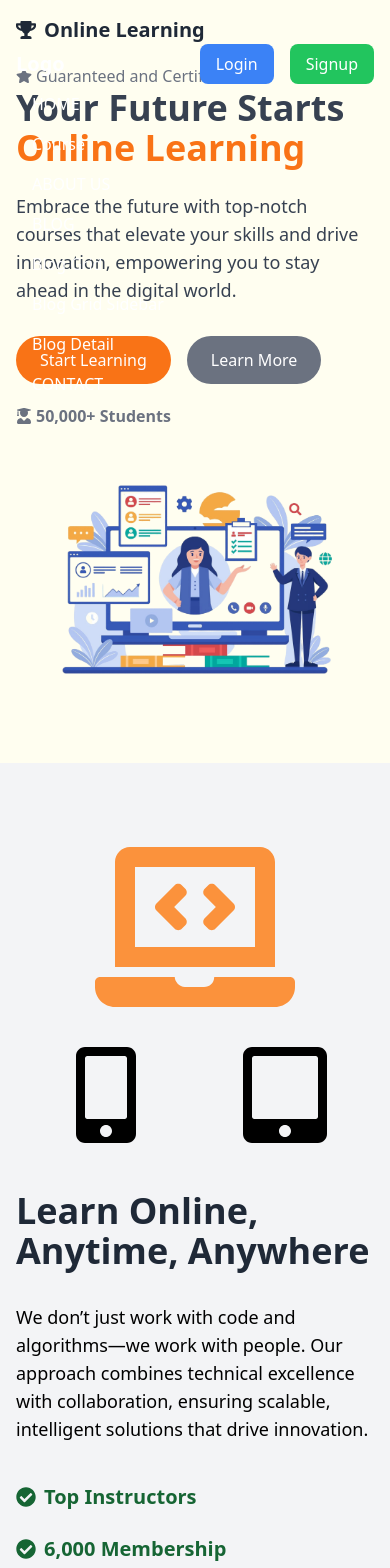
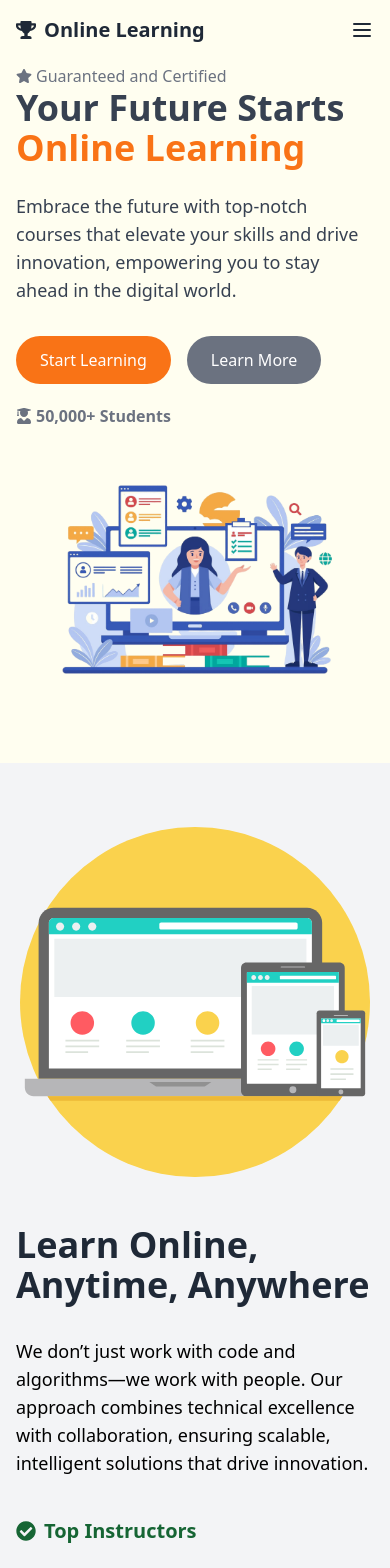
Before and after one commit to frontendvault/saas-landing, a Next.js app: page / in a window 390 px wide. Shown: the top 1568 px of the page. Built offline with nearby package versions, Linux system fonts and the light colour scheme.

Commit message:
responsive and updates

```diff
--- /dev/null
+++ b/app/components/About.jsx
@@ -0,0 +1,54 @@
+
+import Image from 'next/image'
+import {
+  FaCheckCircle,
+  FaCode,
+  FaLaptopCode,
+  FaMobile,
+  FaMobileAlt,
+  FaTabletAlt
+} from 'react-icons/fa'
+
+const About = () => {
+  return (
+    <section className='py-16 bg-gray-100 md:h-screen flex items-center' id='about'>
+      <div className='container mx-auto px-4 grid grid-cols-1 md:grid-cols-2 gap-12 items-center'>
+        <div className='flex flex-col justify-center'>
+         <Image src="/responsive.svg" height={350} width={350} alt="Learn from anywhere" className='mx-auto' />
+        </div>
+
+        <div>
+          <h2 className='text-4xl font-bold text-gray-800 mb-8'>
+            Learn Online, Anytime, Anywhere
+          </h2>
+          <p className='text-lg mb-10'>
+            We don’t just work with code and algorithms—we work with people. Our
+            approach combines technical excellence with collaboration, ensuring
+            scalable, intelligent solutions that drive innovation.
+          </p>
+
+          <div className='grid md:grid-cols-2 gap-6'>
+            <h3 className='text-xl font-semibold text-green-800 flex items-center'>
+              {' '}
+              <FaCheckCircle className='mr-2 ' /> Top Instructors
+            </h3>
+            <h3 className='text-xl font-semibold text-green-800 flex items-center'>
+              <FaCheckCircle className='mr-2 ' /> 6,000 Membership
+            </h3>
+            <h3 className='text-xl font-semibold text-green-800 flex items-center'>
+              <FaCheckCircle className='mr-2 ' /> 3,020 Online Courses
+            </h3>
+            <h3 className='text-xl font-semibold text-green-800 flex items-center'>
+              <FaCheckCircle className='mr-2 ' /> Online Certifications
+            </h3>
+          </div>
+          <button className='bg-green-700 hover:bg-green-800 ease-in-out duration-200 py-2 px-6 rounded-full text-white font-medium uppercase mt-10'>
+            Find Out more{' '}
+          </button>
+        </div>
+      </div>
+    </section>
+  )
+}
+
+export default About
--- a/app/components/Navbar.jsx
+++ b/app/components/Navbar.jsx
@@ -1,57 +1,64 @@
-// components/Navbar.js
-
+"use client"
 import Link from 'next/link';
 import { FaTrophy } from 'react-icons/fa';
+import { useState } from 'react'; // Import useState for toggle functionality
 
 const Navbar = () => {
+  const [isMenuOpen, setIsMenuOpen] = useState(false); // State for toggling mobile menu
+
+  const toggleMenu = () => {
+    setIsMenuOpen(!isMenuOpen); // Toggle the state when the hamburger icon is clicked
+  };
+
   return (
-    <nav className=" p-4 absolute w-full">
+    <nav className="p-4 absolute w-full">
       <div className="max-w-7xl mx-auto flex items-center justify-between">
         {/* Logo on the left */}
         <div className="text-gray-800 text-xl font-bold">
-          <Link href="/" className='flex items-center'> <FaTrophy className='mr-2'/> Online Learning</Link>
+          <Link href="/" className='flex items-center'>
+            <FaTrophy className='mr-2'/> Online Learning
+          </Link>
         </div>
 
-        {/* Navbar Links */}
+        {/* Navbar Links for larger screens */}
         <div className="hidden md:flex space-x-6 mx-auto">
-          <Link href="/" className="text-gray-600 hover:text-gray-900">Home</Link>
-          <Link href="/course" className="text-gray-600 hover:text-gray-900">Course</Link>
-          <Link href="/about" className="text-gray-600 hover:text-gray-900">About Us</Link>
-          <Link href="/blog" className="text-gray-600 hover:text-gray-900">Blog</Link>
-          <Link href="/contact" className="text-gray-600 hover:text-gray-900">Contact</Link>
+          <Link href="#about" className="text-gray-600 hover:text-gray-900">About</Link>
+          <Link href="#features" className="text-gray-600 hover:text-gray-900">Features</Link>
+          <Link href="#courses" className="text-gray-600 hover:text-gray-900">Course</Link>
+          <Link href="#services" className="text-gray-600 hover:text-gray-900">Services</Link>
+          <Link href="#pricing" className="text-gray-600 hover:text-gray-900">Pricing</Link>
         </div>
 
-        {/* Login/Signup Buttons on the right */}
+        {/* Login/Signup Buttons on the right for larger screens */}
         <div className="hidden md:flex space-x-4">
-          <button className="text-white bg-blue-500 hover:bg-blue-600 py-2 px-4 rounded-lg">Login</button>
-          <button className="text-white bg-green-500 hover:bg-green-600 py-2 px-4 rounded-lg">Signup</button>
+          <button className="text-white bg-gray-500 hover:bg-gray-600 py-2 px-4 rounded-full duration-200 ease-in-out">Login</button>
+          <button className="text-white bg-green-700 hover:bg-green-800 py-2 px-4 rounded-full duration-200 ease-in-out">Signup</button>
+        </div>
+
+        {/* Hamburger Icon for Mobile */}
+        <div className="md:hidden flex items-center">
+          <button onClick={toggleMenu} className="text-gray-800">
+            {/* Hamburger Icon */}
+            <svg xmlns="http://www.w3.org/2000/svg" fill="none" viewBox="0 0 24 24" stroke="currentColor" className="w-6 h-6">
+              <path strokeLinecap="round" strokeLinejoin="round" strokeWidth="2" d="M4 6h16M4 12h16M4 18h16"></path>
+            </svg>
+          </button>
         </div>
       </div>
 
-      {/* Mobile Responsive Navbar */}
-      <div className="md:hidden flex justify-between items-center">
-        <div className="text-white text-xl font-bold">
-          <Link href="/">Logo</Link>
+      {/* Mobile Menu (Conditional Rendering based on state) */}
+      {isMenuOpen && (
+        <div className="md:hidden px-4 py-2 space-y-4 bg-gray-800">
+          <Link href="/course" className="block text-white hover:text-yellow-400">Course</Link>
+          <Link href="/about" className="block text-white hover:text-yellow-400">About</Link>
+          <Link href="/blog" className="block text-white hover:text-yellow-400">Blog</Link>
+          <Link href="/contact" className="block text-white hover:text-yellow-400">Contact</Link>
+          <div className="space-y-2 mt-4">
+            <button className="w-full text-white bg-blue-500 hover:bg-blue-600 py-2 px-4 rounded-lg">Login</button>
+            <button className="w-full text-white bg-green-500 hover:bg-green-600 py-2 px-4 rounded-lg">Signup</button>
+          </div>
         </div>
-        <div className="flex md:hidden space-x-4">
-          <button className="text-white bg-blue-500 hover:bg-blue-600 py-2 px-4 rounded-lg">Login</button>
-          <button className="text-white bg-green-500 hover:bg-green-600 py-2 px-4 rounded-lg">Signup</button>
-        </div>
-      </div>
-
-      {/* Mobile Menu */}
-      <div className="md:hidden">
-        <div className="px-4 py-2 space-y-4">
-          <Link href="/" className="block text-white hover:text-yellow-400">HOME</Link>
-          <Link href="/course" className="block text-white hover:text-yellow-400">Course</Link>
-          <Link href="/about" className="block text-white hover:text-yellow-400">ABOUT US</Link>
-          <Link href="/blog" className="block text-white hover:text-yellow-400">BLOG</Link>
-          <Link href="/blog-grid" className="block text-white hover:text-yellow-400">Blog Grid</Link>
-          <Link href="/blog-grid-sidebar" className="block text-white hover:text-yellow-400">Blog Grid Sidebar</Link>
-          <Link href="/blog-detail" className="block text-white hover:text-yellow-400">Blog Detail</Link>
-          <Link href="/contact" className="block text-white hover:text-yellow-400">CONTACT</Link>
-        </div>
-      </div>
+      )}
     </nav>
   );
 };
--- a/app/components/Pricing.jsx
+++ b/app/components/Pricing.jsx
@@ -43,7 +43,7 @@ const pricingPlans = [
 
 const Pricing = () => {
   return (
-    <div className="container mx-auto py-8 px-5 md:px-0">
+    <div className="container mx-auto py-8 px-5 md:px-0" id="pricing">
       <h2 className="text-4xl font-extrabold text-center text-gray-800 mb-16">
       Select a Plan  That Suits You
       </h2>
@@ -65,7 +65,7 @@ const Pricing = () => {
                 </li>
               ))}
             </ul>
-            <button className="mt-6 px-6 py-3 bg-gray-500 text-white rounded-full hover:bg-gray-700 font-medium">
+            <button className="mt-6 px-6 py-3 bg-green-700 text-white rounded-full hover:bg-green-800 font-medium">
               Choose Plan
             </button>
           </div>
--- a/app/components/Services.jsx
+++ b/app/components/Services.jsx
@@ -1,60 +1,64 @@
-// components/FeatureSection.js
+import { MdOutlineDesignServices } from "react-icons/md";
+import { IoFitness } from "react-icons/io5";
+import { PiSpeakerHighBold } from "react-icons/pi";
 
-import {
-  FaCheckCircle,
-  FaCode,
-  FaLaptopCode,
-  FaMobile,
-  FaMobileAlt,
-  FaTabletAlt
-} from 'react-icons/fa'
+
+
+import React from 'react';
+import { FaLaptopCode } from "react-icons/fa";
 
 const Services = () => {
   return (
-    <section className='py-16 bg-gray-100 md:h-screen flex items-center'>
-      <div className='container mx-auto px-4 grid grid-cols-1 md:grid-cols-2 gap-12 items-center'>
-        <div className='flex flex-col'>
-          <div className='flex justify-center mb-5'>
-            <FaLaptopCode size={200} className='text-orange-400' />
+    <div className="container mx-auto p-4 md:h-screen flex items-center mt-20 md:mt-0" id="services">
+      <div className="grid grid-cols-1 md:grid-cols-2 gap-6">
+
+        {/* First Grid - Heading, Paragraph, and Button */}
+        <div className="flex flex-col justify-center space-y-4">
+          <h2 className="text-4xl font-extrabold text-gray-600">Online Classes For Remote Learning</h2>
+          <p className="text-lg text-gray-500 ">
+            Online learning offers a flexible, convenient, and efficient way to enhance your skills from the comfort of your home. With a wide range of courses available, remote learning opens up numerous opportunities for personal and professional growth.
+          </p>
+          <button className="px-6 py-3 text-white bg-green-600 hover:bg-green-700 w-[200px] rounded-full font-medium flex mt-4 justify-center">
+            Explore Courses
+          </button>
+        </div>
+
+        {/* Second Grid - 4 Sections with 2 columns */}
+        <div className="grid grid-cols-1 md:grid-cols-2 gap-6">
+          <div className='shadow-2xl rounded-xl p-5'>
+            <span className="text-6xl text-orange-400 flex ">{<MdOutlineDesignServices/>}</span>
+            <h3 className="text-xl font-bold text-gray-800 my-4">Arts &amp; Design</h3>
+            <p className="text-gray-600">
+              Explore creative courses that allow you to express your artistic side and develop design skills.
+            </p>
           </div>
-          <div className='flex justify-center'>
-            <FaMobileAlt className='text-8xl mx-auto' />
-            <FaTabletAlt className='text-8xl mx-auto' />
+          <div className='shadow-2xl rounded-xl p-5'>
+
+          <span className="text-6xl text-orange-400 flex ">{<IoFitness />}</span>
+            <h3 className="text-xl font-bold text-gray-800 my-4">Health &amp; Fitness</h3>
+            <p className="text-gray-600">
+              Improve your physical and mental well-being with a variety of health and fitness programs.
+            </p>
+          </div>
+          <div className='shadow-2xl rounded-xl p-5'>
+          <span className="text-6xl text-orange-400 flex ">{<FaLaptopCode/>}</span>
+            <h3 className="text-xl font-bold text-gray-800 my-4">Technology &amp; Learning            </h3>
+            <p className="text-gray-600">
+            Stay ahead in the digital world with cutting-edge courses in programming, AI, and data science—designed to enhance your skills and fuel innovation.
+            </p>
+          </div>
+          <div className='shadow-2xl rounded-xl p-5'>
+          <span className="text-6xl text-orange-400 flex ">{<PiSpeakerHighBold /> }</span>
+            <h3 className="text-xl font-bold text-gray-800 my-4">Digital Marketing</h3>
+            <p className="text-gray-600">
+              Learn the latest techniques in digital marketing to boost your career and business growth.
+            </p>
           </div>
         </div>
 
-        <div>
-          <h2 className='text-4xl font-bold text-gray-800 mb-8'>
-            Learn Online, Anytime, Anywhere
-          </h2>
-          <p className='text-lg mb-10'>
-            We don’t just work with code and algorithms—we work with people. Our
-            approach combines technical excellence with collaboration, ensuring
-            scalable, intelligent solutions that drive innovation.
-          </p>
+      </div>
+    </div>
+  );
+};
 
-          <div className='grid md:grid-cols-2 gap-6'>
-            <h3 className='text-xl font-semibold text-green-800 flex items-center'>
-              {' '}
-              <FaCheckCircle className='mr-2 ' /> Top Instructors
-            </h3>
-            <h3 className='text-xl font-semibold text-green-800 flex items-center'>
-              <FaCheckCircle className='mr-2 ' /> 6,000 Membership
-            </h3>
-            <h3 className='text-xl font-semibold text-green-800 flex items-center'>
-              <FaCheckCircle className='mr-2 ' /> 3,020 Online Courses
-            </h3>
-            <h3 className='text-xl font-semibold text-green-800 flex items-center'>
-              <FaCheckCircle className='mr-2 ' /> Online Certifications
-            </h3>
-          </div>
-          <button className='bg-green-700 hover:bg-green-800 ease-in-out duration-200 py-2 px-6 rounded-full text-white font-medium uppercase mt-10'>
-            Find Out more{' '}
-          </button>
-        </div>
-      </div>
-    </section>
-  )
-}
-
-export default Services
+export default Services;
--- a/app/components/Testimonials.jsx
+++ b/app/components/Testimonials.jsx
@@ -62,7 +62,7 @@ const Testimonials = () => {
       </h2>
       <Slider {...settings}>
         {testimonials.map((testimonial, index) => (
-          <div key={index} className="px-3">
+          <div key={index} className="py-5 px-3 pb-10">
             <div className="bg-white p-6 shadow-lg rounded-xl text-center">
               <span
                 className="text-center flex justify-center rounded-full mb-4 text-gray-300 text-5xl">
--- a/app/page.js
+++ b/app/page.js
@@ -4,20 +4,20 @@ import 'font-awesome/css/font-awesome.min.css'
 import './globals.css'
 import Banner from './components/Banner'
 import Services from './components/Services'
-import RemoteLearning from './components/RemoteLearning'
 import Features from './components/Features'
 import Testimonials from './components/Testimonials'
 import Pricing from './components/Pricing'
 import Courses from './components/Courses'
+import About from './components/About'
 
 export default function Home () {
   return (
     <>
       <Banner />
-      <Services/>
+      <About/>
       <Features/>
       <Courses/>
-      <RemoteLearning/>
+      <Services/>
       <Testimonials/>
       <Pricing/>
     </>
```
Also changed, not shown: app/components/Courses.jsx (+11 -11 lines), app/components/Features.jsx (+30 -22 lines), app/components/RemoteLearning.jsx (deleted, +0 -64 lines), app/globals.css (+8 -0 lines), public/responsive.svg (added).
